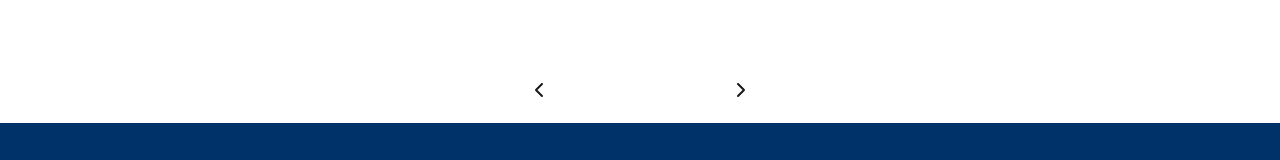
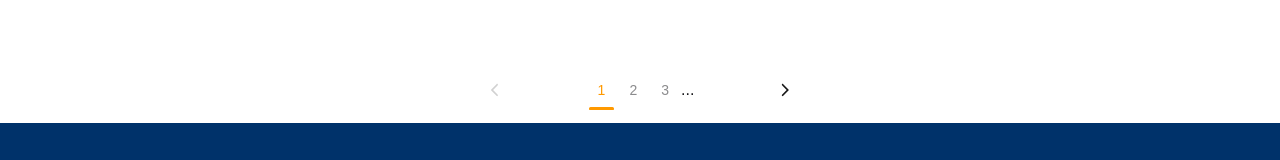
Before and after one commit to Moonfox404/SEG3125-tutoring-service, a Next.js app in the folder tutoring-service/: page /services/tutoring/courses in a window 1280 px wide. Shown: the part 617-777 px from the top of the page. Built offline with nearby package versions, Linux system fonts and the light colour scheme.

Commit message:
pagination implementation

```diff
--- a/tutoring-service/app/components/Pagination.tsx
+++ b/tutoring-service/app/components/Pagination.tsx
@@ -1,14 +1,65 @@
+"use client";
+
 import { faChevronLeft, faChevronRight } from "@fortawesome/free-solid-svg-icons";
 import { FontAwesomeIcon } from "@fortawesome/react-fontawesome";
+import { useState } from "react";
 
 type PaginationProps = {
   numPages: number
 };
 
-const Pagination = () => {
+const Pagination = ({ numPages }: PaginationProps) => {
+
+  const pages: number[] = Array.from({ length: Math.floor(numPages) }, (_, i) => i + 1);
+  const [currentPage, setCurrentPage] = useState(1);
+
+  const PageTab = ({ label, checked = false }: { label: number, checked?: boolean }) => {
+    return <input
+      type="radio"
+      name="page_select"
+      className="tab"
+      aria-label={String(label)}
+      defaultChecked={checked}
+      onChange={(event) => {
+        if (event.target.checked) {
+          setCurrentPage(Number(event.target.ariaLabel));
+        }
+      }} />
+  };
+
   return <div role="navigation" className="w-100 flex justify-around items-center">
-    <FontAwesomeIcon icon={faChevronLeft} />
-    <FontAwesomeIcon icon={faChevronRight} />
+    <button
+      onClick={() => { setCurrentPage(currentPage - 1) }}
+      disabled={currentPage === 1}
+      className="btn btn-ghost"
+      >
+      <FontAwesomeIcon icon={faChevronLeft} />
+    </button>
+    <div className="tabs tabs-border text-accent flex items-center">
+      {pages.length <= 5 ? pages.map(
+        // display all page numbers if less than or equal to 5
+        (pageNum) => {
+          return <PageTab label={pageNum} checked={currentPage === pageNum} />;
+        }) :
+        // display first and last 2
+        <>
+          {currentPage > 1 ? <span className="text-base-content">...</span> : <></>}
+          {currentPage === pages.length ? <PageTab label={pages[currentPage - 3]} /> : <></>}
+          {currentPage > 1 ? <PageTab label={pages[currentPage - 2]} /> : <></>}
+          <PageTab label={pages[currentPage - 1]} checked />
+          {currentPage < pages.length ? <PageTab label={pages[currentPage]} /> : <></>}
+          {currentPage === 1 ? <PageTab label={pages[currentPage + 1]} /> : <></>}
+          {currentPage < pages.length ? <span className="text-base-content">...</span> : <></>}
+        </>
+      }
+    </div>
+    <button
+      onClick={() => { setCurrentPage(currentPage + 1) }}
+      disabled={currentPage === pages.length}
+      className="btn btn-ghost"
+      >
+      <FontAwesomeIcon icon={faChevronRight} />
+    </button>
   </div>
 };
 
--- a/tutoring-service/app/services/tutoring/courses/page.tsx
+++ b/tutoring-service/app/services/tutoring/courses/page.tsx
@@ -19,6 +19,6 @@ export default function CoursesPage() {
     </div>
     <div className="row row-span-6">
     </div>
-    <div className="row row-span-1 flex justify-center"><Pagination /></div>
+    <div className="row row-span-1 flex justify-center"><Pagination numPages={7}/></div>
   </div>
 }
```
